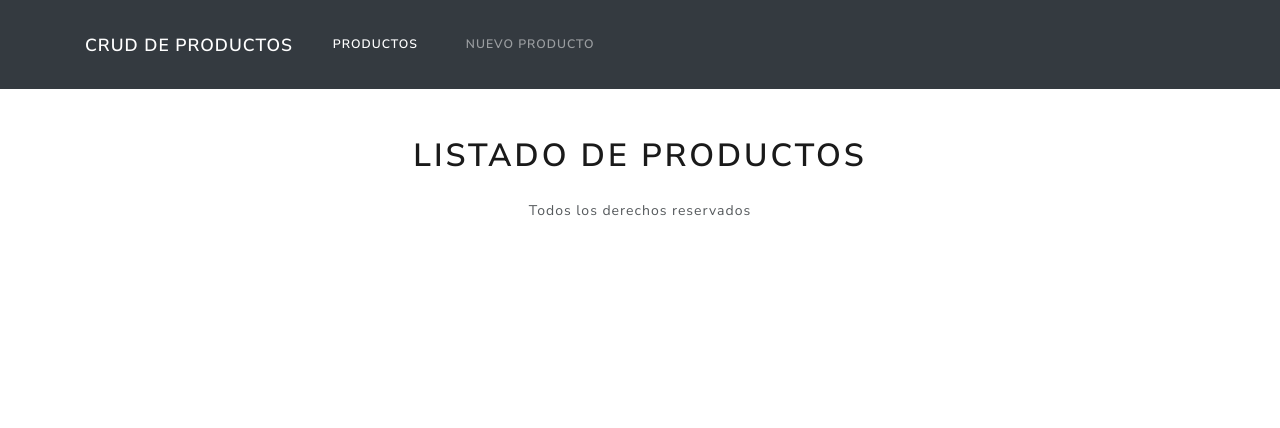
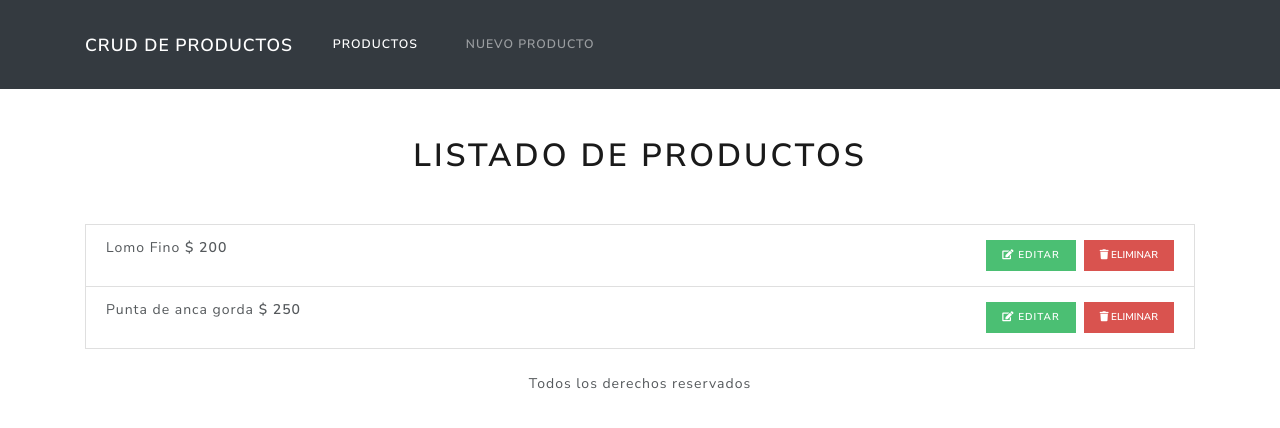
Before and after one commit to duvg/crudproducts, a React (Create React App) app: page /productos in a window 1280 px wide. Shown: the top 428 px of the page. Built offline with nearby package versions, Linux system fonts and the light colour scheme; data requests are answered from the project's data file.

Commit message:
FontAwesome agregara al proyecto, se mustra el listado de productos con las acciones de editar y eliminar, TODO eliminar

```diff
--- a/db.json
+++ b/db.json
@@ -1,13 +1,13 @@
 {
     "restaurante" : [
         {
-            "precioPlatillo" : "200",
+            "precio" : "200",
             "nombre" : "Lomo Fino",
             "categoria" : "Asados",
             "id" : 1
         },
         {
-            "precioPlatillo" : "250",
+            "precio" : "250",
             "nombre" : "Punta de anca gorda",
             "categoria" : "Asados",
             "id" : 2
--- a/public/index.html
+++ b/public/index.html
@@ -17,6 +17,8 @@
     <link rel="manifest" href="%PUBLIC_URL%/manifest.json" />
 
     <link rel="stylesheet" href="%PUBLIC_URL%/css/bootstrap.min.css">
+
+    <link rel="stylesheet" href="https://cdnjs.cloudflare.com/ajax/libs/font-awesome/5.11.2/css/all.min.css">
     <!--
       Notice the use of %PUBLIC_URL% in the tags above.
       It will be replaced with the URL of the `public` folder during the build.
--- a/src/App.js
+++ b/src/App.js
@@ -1,5 +1,6 @@
-import React from 'react';
+import React, { useState, useEffect } from 'react';
 import { BrowserRouter as Router, Route, Switch } from 'react-router-dom';
+import axios from 'axios';
 
 import Header from './components/common/Header';
 import Producto from './components/Producto';
@@ -8,6 +9,22 @@ import NuevoProducto from './components/NuevoProducto';
 import EditarProducto from './components/EditarProducto';
 
 function App() {
+
+  // State
+  const [ productos, setProductos ] = useState([]);
+
+  useEffect(
+    () => {
+        const consultarApi = async () => {
+          // Consulta api de json-server
+          const resultado = await axios.get('http://localhost:4000/restaurante');
+
+          setProductos(resultado.data);
+        }
+        consultarApi();
+    }, []
+  );
+
   return (
     <div className="App">
       <Router>
@@ -16,7 +33,12 @@ function App() {
         <main className="container mt-5">
           <Switch>
             <Route exact path="/productos/nuevo" component={ NuevoProducto } />
-            <Route exact path="/productos" component={ Productos } />
+            <Route exact path="/productos"
+                   render={ () => (
+                      <Productos
+                        productos={productos}
+                      />
+                   ) }/>
             <Route exact path="/productos/:id" component={ Producto } />
             <Route exact path="/productos/editar/:id" component={ EditarProducto } />
           </Switch>
--- /dev/null
+++ b/src/components/ProductoLista.js
@@ -0,0 +1,35 @@
+import React from 'react';
+import { Link } from 'react-router-dom';
+
+function ProductoLista({producto}) {
+
+    const eliminarProducto = id => {
+        console.log("Eliminando", id);
+        // TODO: Elminar los registros
+    }
+
+    return (
+        <li data-categoria={producto.categoria} className="list-group-item d-flex justify-content-between align-items-center">
+            <p >
+                {producto.nombre}
+                <span className="font-weight-bold"> $ {producto.precio}</span>
+            </p>
+            <div>
+                <Link
+                    to={`/productos/editar/${producto.id}`}
+                    className="btn btn-success btn-sm mr-2">
+                        <i className="fa fa-edit"></i> Editar
+                    </Link>
+                <button
+                    type="button"
+                    onClick={() => eliminarProducto(producto.id)}
+                    className="btn btn-danger btn-sm">
+                    <i className="fa fa-trash"></i> Eliminar
+                </button>
+            </div>
+
+        </li>
+    );
+}
+
+export default ProductoLista
--- a/src/components/Productos.js
+++ b/src/components/Productos.js
@@ -1,8 +1,20 @@
-import React from 'react';
+import React, { Fragment } from 'react';
+import ProductoLista from './ProductoLista';
 
-function Productos () {
+function Productos ({productos}) {
     return(
-        <h1 className="text-center">Listado de productos</h1>
+        <Fragment>
+            <h1 className="text-center">Listado de productos</h1>
+            <ul className="list-group mt-5">
+                {productos.map(producto => (
+                    <ProductoLista
+                        key={producto.id}
+                        producto={producto}
+                    />
+                ))}
+            </ul>
+        </Fragment>
+
     );
 }
 
```
